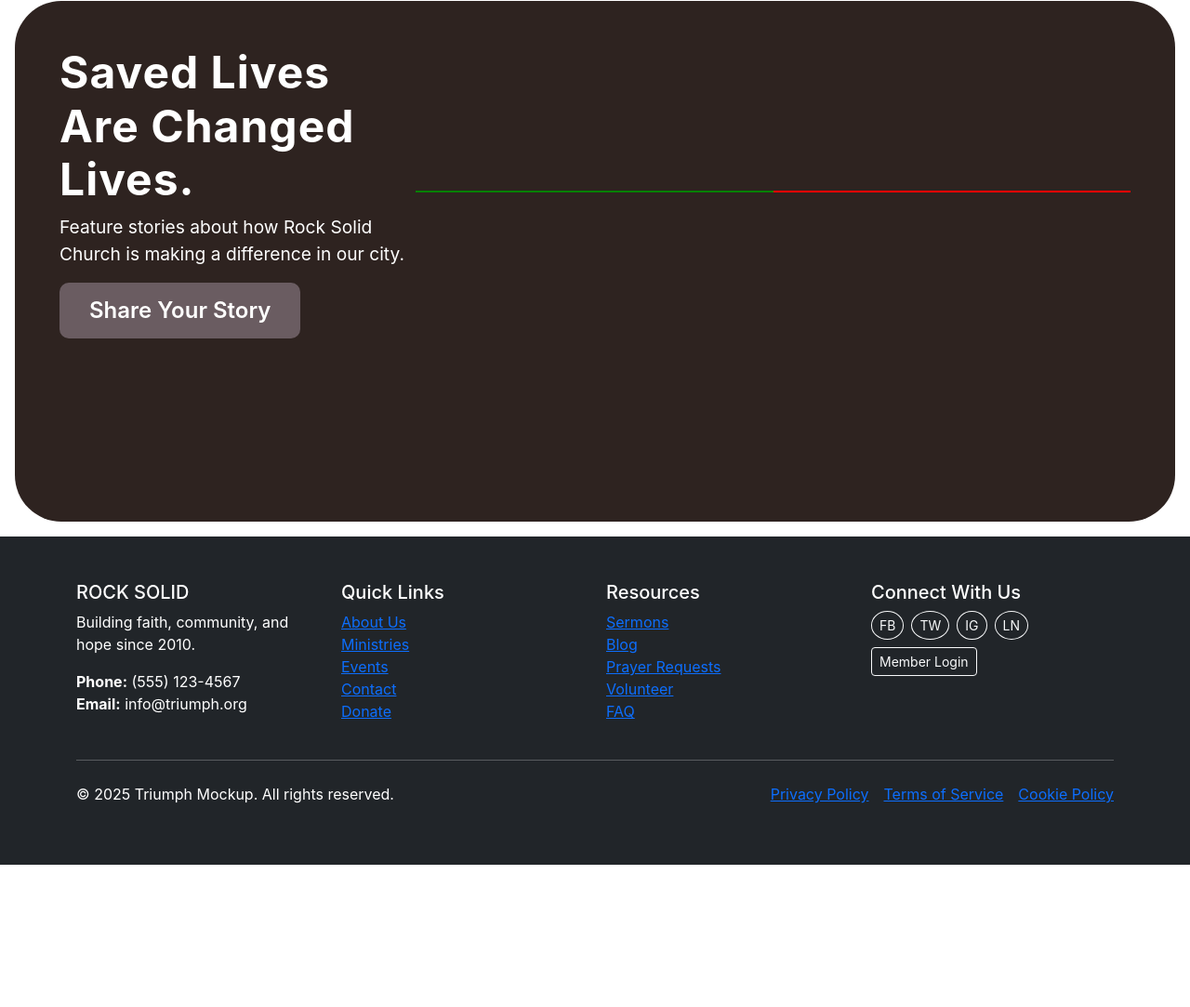
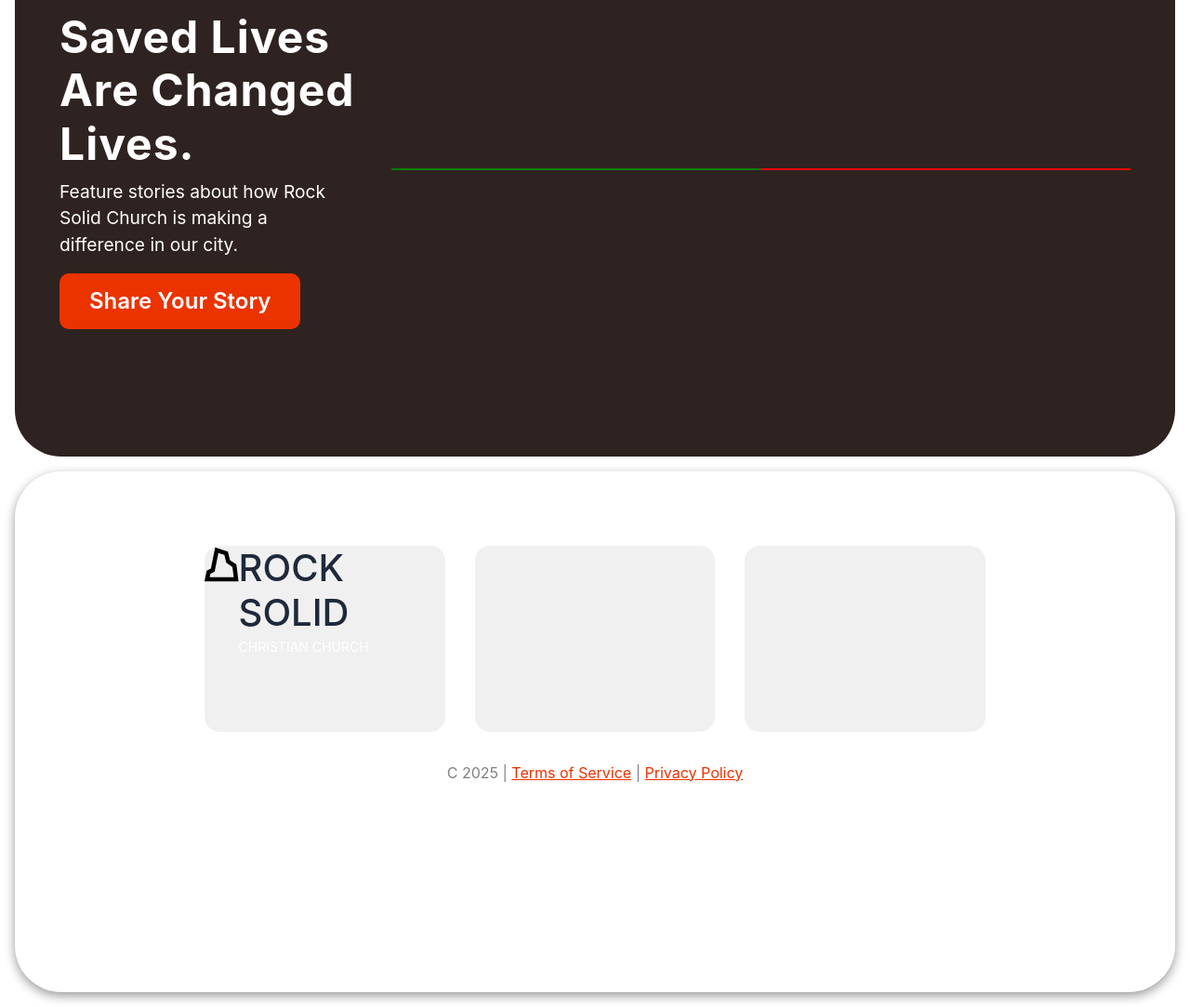
Before and after one commit to lordsaviorjesus/TriumphTech-Mock-Website, a website built with Vite: page index.html in a window 1280 px wide. Shown: the part 4966-6049 px from the top of the page at 93% size. Before the commit the page ends 5896 px from the top, so only its background shows below. Built offline with nearby package versions, Linux system fonts and the light colour scheme; a web font is replaced by a local one.

Commit message:
Resetting-footer

```diff
--- a/css/styles.css
+++ b/css/styles.css
@@ -370,14 +370,18 @@ header nav {
     align-items: center;
     justify-content: center;
     margin: 0 auto; /* center the container */
-    padding: 0 2rem; /* optional padding inside */
+    padding: 2rem 2rem; /* optional padding inside */
 }
 .share-text {
-    width: 100%;
+    width: 90%;
+}
+
+.share-text-small {
+    width: 85%;
 }
 
 .volunteer-text-section {
-    width: 25%;
+    width: 80%;
     text-align: center;
 }
 .volunteer-section {
@@ -513,7 +517,8 @@ header nav {
 }
 
 .square-button,
-.square-button-secondary {
+.square-button-secondary,
+.square-button-alternate {
     padding: 0.75rem 2rem;
     font-size: 1.5rem;
     border-radius: 10px;
@@ -521,6 +526,15 @@ header nav {
     cursor: pointer;
     font-weight: 600;
     transition: all 0.3s ease;
+}
+
+.square-button-alternate {
+    background: #eb3300;
+    color: white;
+}
+.square-button-alternate:hover {
+    background: #e7542b;
+    color: white;
 }
 
 .square-button {
@@ -537,6 +551,48 @@ header nav {
     color: #eb3300;
 }
 .square-button-secondary:hover {
+    color: #eb3300;
+}
+
+.footer-section {
+    background-color: white;
+    padding-top: 3rem;
+    text-align: center;
+    position: relative;
+    padding-bottom: 3rem;
+    border-radius: 50px;
+    margin: 1rem;
+    height: 35rem;
+    /* border: 1px solid #e0e0e0; */
+    box-shadow: 0 4px 12px rgba(0, 0, 0, 0.4);
+}
+.footer-container {
+    width: 75%; /* fills most of the viewport */
+    display: flex;
+    flex-direction: row;
+    align-items: center;
+    text-align: center;
+    justify-content: center;
+    margin: 0 auto; /* center the container */
+    padding: 2rem 2rem; /* optional padding inside */
+}
+
+.footer1,
+.footer2,
+.footer3 {
+    background-color: #f0f0f0;
+    display: flex;
+    width: 33%;
+    height: 200px;
+    margin: 0 1rem;
+    border-radius: 1rem;
+}
+
+.footer1 {
+    text-align: left;
+}
+
+.footer4 {
     color: #eb3300;
 }
 
--- a/index.html
+++ b/index.html
@@ -306,8 +306,10 @@
                     Find a Place to Volunteer
                 </h1>
                 <p style="font-size: 1.2rem; color: grey">
-                    Explore our ministries—find your place, grow in faith, and
-                    connect with a vibrant community!
+                    Explore our ministries—find your place, grow in faith,
+                </p>
+                <p style="font-size: 1.2rem; color: grey">
+                    and connect with a vibrant community!
                 </p>
             </div>
             <div class="container my-5">
@@ -357,11 +359,14 @@
                     >
                         Saved Lives Are Changed Lives.
                     </h1>
-                    <p style="font-size: 1.2rem; color: white">
+                    <p
+                        style="font-size: 1.2rem; color: white"
+                        class="share-text-small"
+                    >
                         Feature stories about how Rock Solid Church is making a
                         difference in our city.
                     </p>
-                    <button class="square-button-secondary">
+                    <button class="square-button-alternate">
                         Share Your Story
                     </button>
                 </div>
@@ -371,81 +376,34 @@
         </section>
 
         <!-- Footer -->
-        <footer class="footer-section py-5 text-white bg-dark">
-            <div class="container text-center text-md-start">
-                <div class="row g-4">
-                    <div class="col-md-3">
-                        <h5 class="footer-title">ROCK SOLID</h5>
-                        <p>Building faith, community, and hope since 2010.</p>
-                        <p>
-                            <strong>Phone:</strong> (555) 123-4567<br /><strong
-                                >Email:</strong
-                            >
-                            info@triumph.org
-                        </p>
-                    </div>
-                    <div class="col-md-3">
-                        <h5 class="footer-title">Quick Links</h5>
-                        <ul class="list-unstyled">
-                            <li><a href="#">About Us</a></li>
-                            <li><a href="#">Ministries</a></li>
-                            <li><a href="#">Events</a></li>
-                            <li><a href="#">Contact</a></li>
-                            <li><a href="#">Donate</a></li>
-                        </ul>
-                    </div>
-                    <div class="col-md-3">
-                        <h5 class="footer-title">Resources</h5>
-                        <ul class="list-unstyled">
-                            <li><a href="#">Sermons</a></li>
-                            <li><a href="#">Blog</a></li>
-                            <li><a href="#">Prayer Requests</a></li>
-                            <li><a href="#">Volunteer</a></li>
-                            <li><a href="#">FAQ</a></li>
-                        </ul>
-                    </div>
-                    <div class="col-md-3">
-                        <h5 class="footer-title">Connect With Us</h5>
-                        <div
-                            class="d-flex gap-2 mb-2 justify-content-center justify-content-md-start"
-                        >
-                            <a
-                                href="#"
-                                class="btn btn-outline-light btn-sm rounded-circle"
-                                >FB</a
-                            >
-                            <a
-                                href="#"
-                                class="btn btn-outline-light btn-sm rounded-circle"
-                                >TW</a
-                            >
-                            <a
-                                href="#"
-                                class="btn btn-outline-light btn-sm rounded-circle"
-                                >IG</a
-                            >
-                            <a
-                                href="#"
-                                class="btn btn-outline-light btn-sm rounded-circle"
-                                >LN</a
-                            >
-                        </div>
-                        <a href="#" class="btn btn-outline-light btn-sm"
-                            >Member Login</a
-                        >
+        <footer class="footer-section">
+            <div class="footer-container">
+                <div class="footer1">
+                    <svg
+                        width="40"
+                        height="40"
+                        viewBox="0 0 16 16"
+                        xmlns="http://www.w3.org/2000/svg"
+                    >
+                        <path
+                            d="M6.516,2.612L9.325,3.55l0.734,2.934l0.188,0.75l0.644,0.428l2.238,1.494L13.734,14H2.441l0.331-1.65l1.125-0.562 l0.875-0.438l0.191-0.959L6.516,2.612 M5,0L3,10l-2,1l-1,5h16l-1-8l-3-2l-1-4L5,0L5,0z"
+                            fill="black"
+                        />
+                    </svg>
+                    <div>
+                        <h1 class="logo m-0">ROCK SOLID</h1>
+                        <small class="text-white">CHRISTIAN CHURCH</small>
                     </div>
                 </div>
-                <hr class="my-4 bg-light" />
-                <div
-                    class="d-flex flex-column flex-md-row justify-content-between"
-                >
-                    <p>&copy; 2025 Triumph Mockup. All rights reserved.</p>
-                    <ul class="list-unstyled d-flex gap-3">
-                        <li><a href="#">Privacy Policy</a></li>
-                        <li><a href="#">Terms of Service</a></li>
-                        <li><a href="#">Cookie Policy</a></li>
-                    </ul>
-                </div>
+                <div class="footer2"></div>
+                <div class="footer3"></div>
+            </div>
+            <div class="footer4">
+                <a style="color: grey"> C 2025 </a>
+                <a style="color: grey">|</a>
+                <u>Terms of Service</u>
+                <a style="color: grey">|</a>
+                <u>Privacy Policy</u>
             </div>
         </footer>
 
--- a/js/main.js
+++ b/js/main.js
@@ -189,7 +189,7 @@ document.addEventListener("DOMContentLoaded", function () {
     });
 
     const buttonsSquare = document.querySelectorAll(
-        ".square-button, .square-button-secondary"
+        ".square-button, .square-button-secondary, .square-button-alternate"
     );
 
     buttonsSquare.forEach((button) => {
```
Also changed, not shown: 3 other files.
